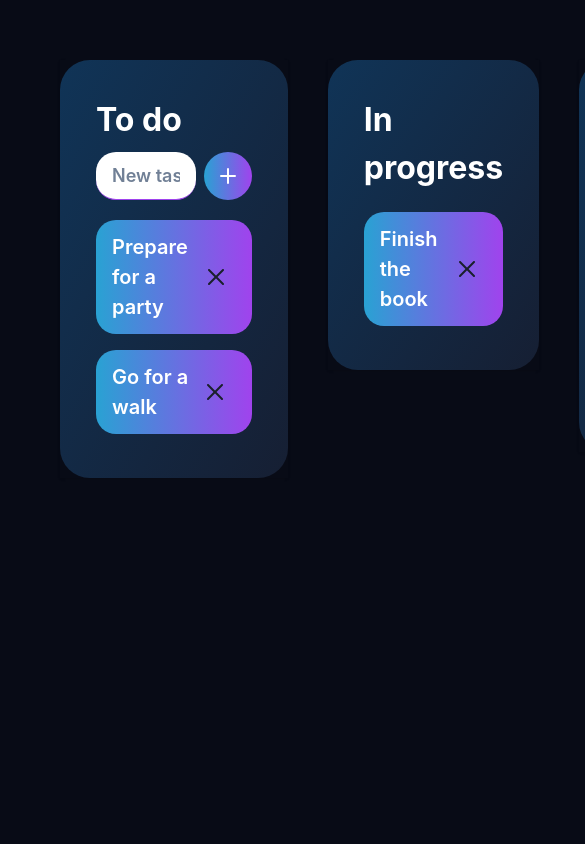
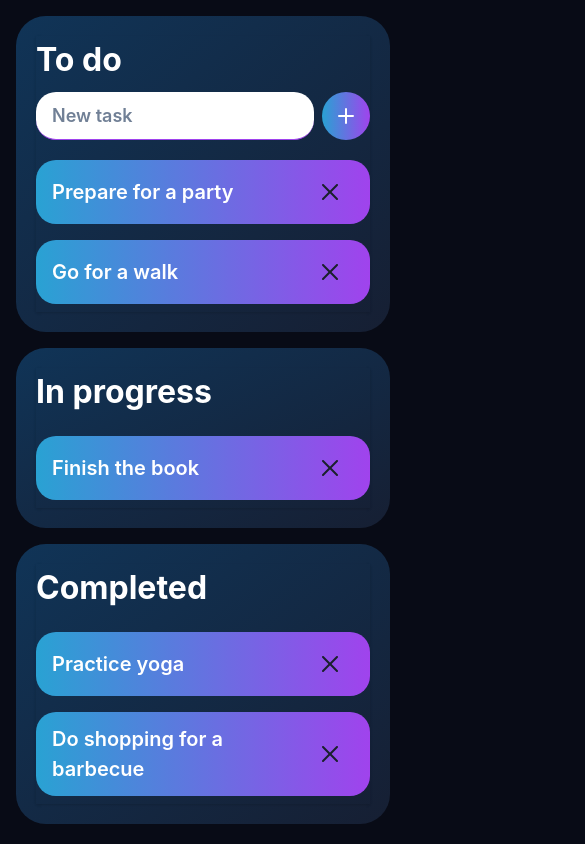
Before and after one commit to Eldigia/tasks-progress-dnd, a React (Vite) app: page / in a window 390 px wide. Shown: the top 844 px of the page, 585 px wide, since content can reach past the window. Built offline with nearby package versions, Linux system fonts and the light colour scheme.

Commit message:
fix: fix display

```diff
--- a/src/App.tsx
+++ b/src/App.tsx
@@ -28,20 +28,20 @@ function App() {
 
   return (
     <DragDropContext onDragEnd={onDragEnd}>
-      <Flex m="10">
+      <Flex m={{ base: "2", md: "10" }} flexDir={{ base: "column", sm: "row" }}>
         {data.map((section, sectionIndex) => (
           <Droppable droppableId={sectionIndex.toString()} key={section.name}>
             {(provided) => (
               <Flex
                 {...provided.droppableProps}
                 ref={provided.innerRef}
-                m="5"
+                m={{ base: "2", md: "5" }}
                 w="100%"
                 h="fit-content"
                 bgGradient="linear(to-tl, #161F33, #103457 )"
                 borderRadius="30px"
               >
-                <Flex boxShadow="base" p="9" w="100%" flexDir="column">
+                <Flex boxShadow="base" m={{ base: "5", md: "9" }} w="100%" flexDir="column">
                   <Flex>
                     <Text color="white" fontSize="2rem" fontWeight="bold">
                       {section.name}
@@ -49,7 +49,7 @@ function App() {
                   </Flex>
                   {section.name === "To do" ? <TaskInput /> : null}
 
-                  <Flex pt="3" flexDir="column">
+                  <Flex mt="3" flexDir="column">
                     {section.items.map((data, dataIndex) => (
                       <Task columnId={sectionIndex} key={data.id} index={dataIndex} id={data.id} task={data.task} />
                     ))}
--- a/src/theme.ts
+++ b/src/theme.ts
@@ -12,4 +12,9 @@ const colors = {
   lightDark: "#1A1C1E",
 };
 
-export const theme = extendTheme({ styles, colors });
+const breakpoints = {
+  sm: "800",
+  md: "1200",
+};
+
+export const theme = extendTheme({ styles, colors, breakpoints });
```
